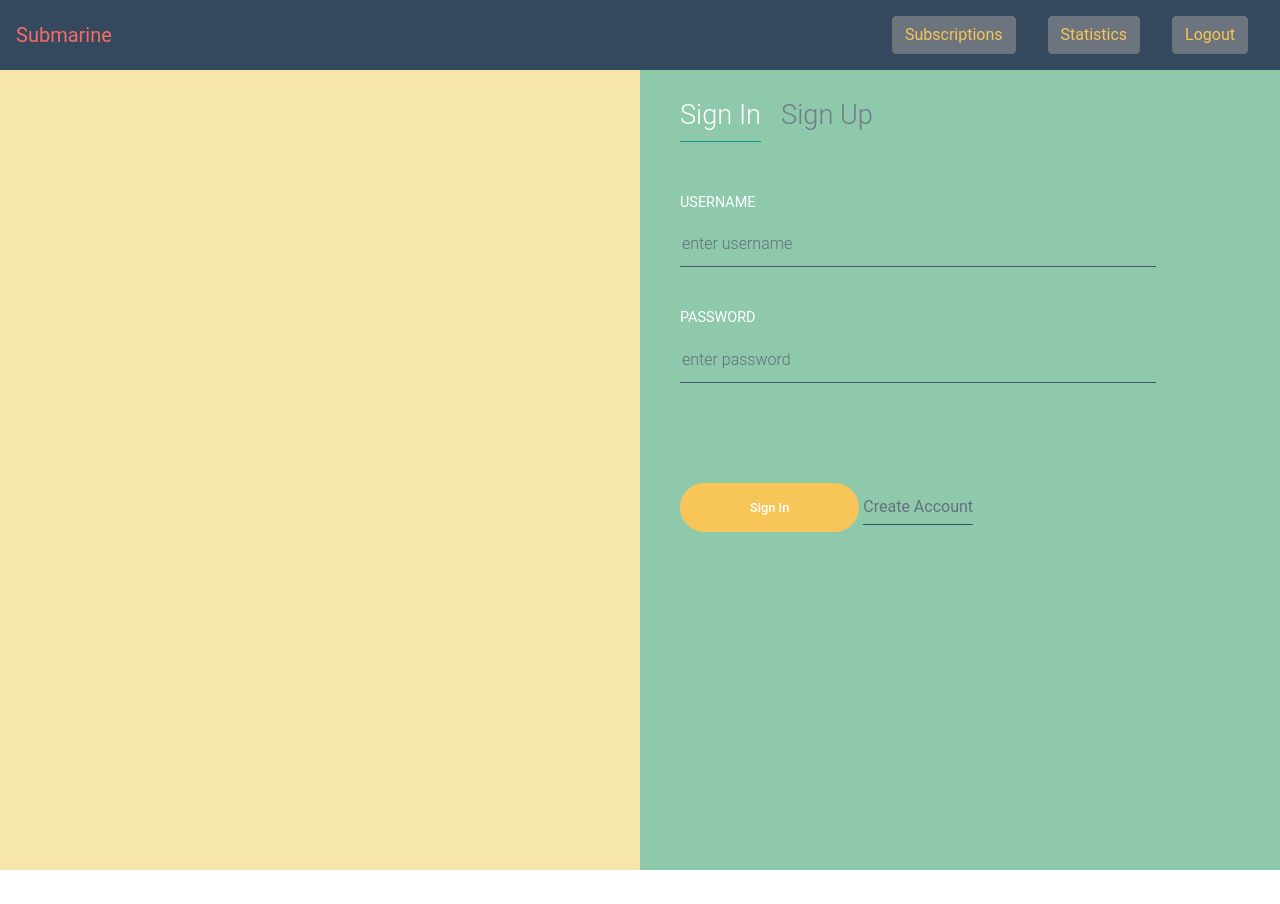
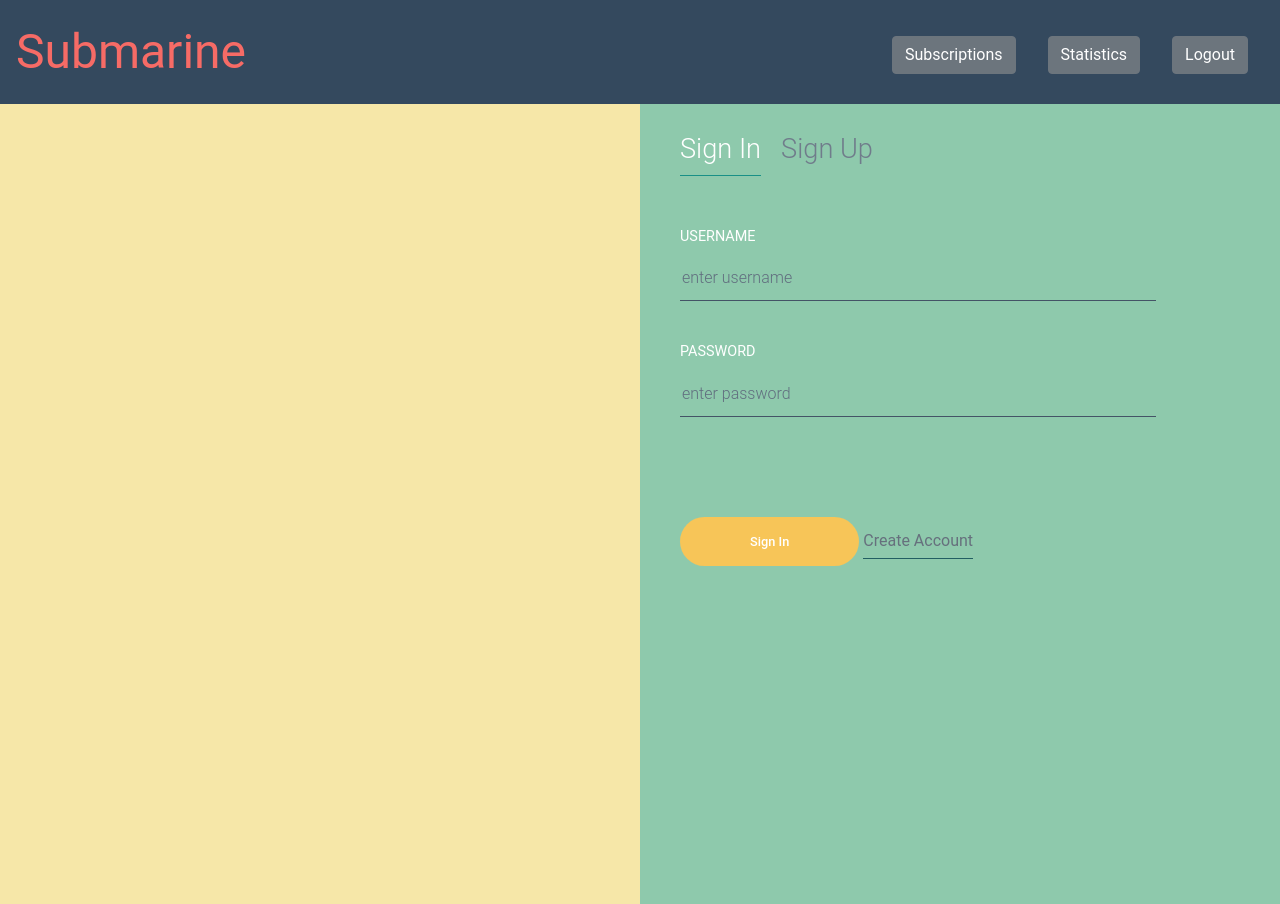
Before and after one commit to HillNathan/subscription-tracker, a React (Create React App) app in the folder client/: page / in a window 1280 px wide. Before the commit the page ends 870 px from the top, so only its background shows below. Built offline with nearby package versions, Linux system fonts and the light colour scheme; no server answers.

Commit message:
changed "submarine link size"

```diff
--- a/client/src/components/Navbar/nav.css
+++ b/client/src/components/Navbar/nav.css
@@ -1,8 +1,9 @@
 .navbar, .font {
     background-color: #34495e;
     color: #F66B66;
+    font-size: 3rem;
 }
 
 .btn {
-    color: #F7C558;
+    /* color: #F7C558; */
 }
```
